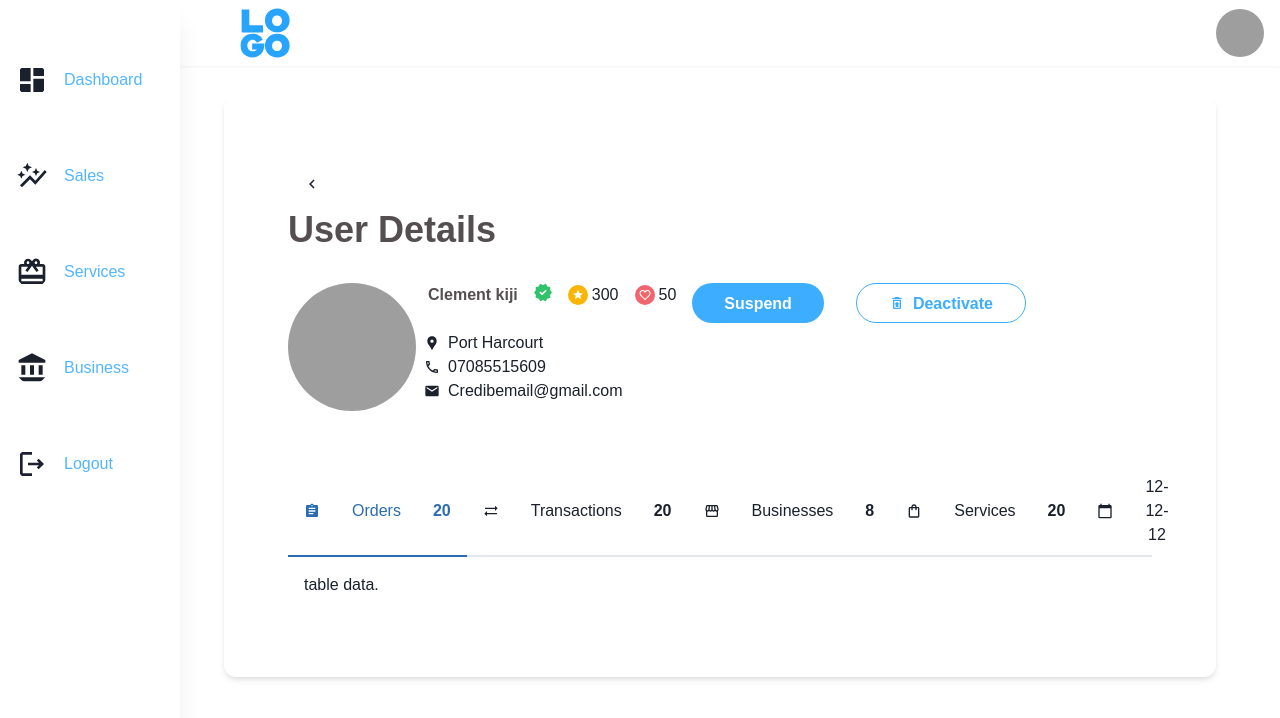
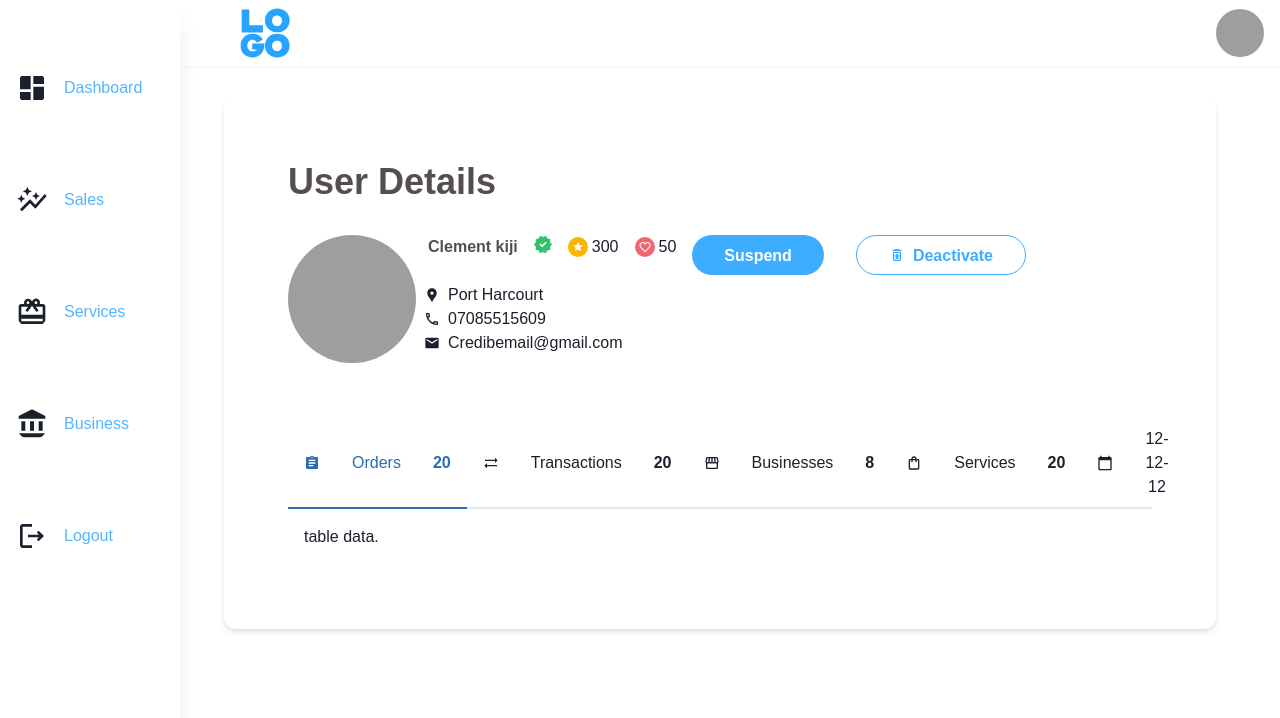
Before and after one commit to sammy-code98/dashboard-sample, a React (Vite) app: page /user-details in a window 1280 px wide. Shown: the top 718 px of the page. Built offline with nearby package versions, Linux system fonts and the light colour scheme; grey boxes are pictures that could not be loaded.

Commit message:
add navLinks

```diff
--- a/src/components/dashboardNav/SideBar.tsx
+++ b/src/components/dashboardNav/SideBar.tsx
@@ -3,24 +3,41 @@ import {
     Box,
     IconButton,
     Text,
+    Link
 } from '@chakra-ui/react'
 import PropTypes, { InferProps } from 'prop-types';
 import { SideBarLinks } from '../../components/dashboardNav/sideBarLinks'
-
+import { NavLink as RouterLink } from 'react-router-dom';
 
 
 const SidebarProps = {
     linkIcon: PropTypes.any,
-    title: PropTypes.string.isRequired
+    title: PropTypes.string.isRequired,
+    linkName: PropTypes.string.isRequired
 }
 
 
-const SideBarContent = ({ linkIcon, title }: InferProps<typeof SidebarProps>): JSX.Element => {
+const SideBarContent = ({ linkIcon, title, linkName }: InferProps<typeof SidebarProps>): JSX.Element => {
     return (
         <>
+            <Link
+                as={RouterLink}
+                to={linkName}
+                _hover={{
+                    textDecoration: 'none'
+                }}
+                _activeLink={{
+                    bg: 'primary.400',
+                    color: 'white',
+                    textColor: 'white',
+                }}
+
+            >
+
             <Box
                 mt='4rem'
                 px='1rem'
+                    py='0.5rem'
                 display='flex'
                 textColor='primary.100'
                 justifyItems='center'
@@ -43,7 +60,10 @@ const SideBarContent = ({ linkIcon, title }: InferProps<typeof SidebarProps>): J
 
                     />
                 <Text fontWeight={500} >{title}</Text>
+
             </Box>
+            </Link>
+
         </>
     )
 
@@ -65,7 +85,9 @@ export default function SideBar(): JSX.Element {
                 <SideBarContent
                     key={sideLinks.title}
                     title={sideLinks.title}
-                    linkIcon={sideLinks.linkIcon} />
+                    linkIcon={sideLinks.linkIcon}
+                    linkName={sideLinks.linkName}
+                />
 
             ))}
 
--- a/src/components/dashboardNav/sideBarLinks.ts
+++ b/src/components/dashboardNav/sideBarLinks.ts
@@ -7,10 +7,10 @@ import {
 } from "react-icons/md";
 
 export const SideBarLinks = [
-  { title: "Dashboard", linkIcon: MdDashboard },
-  { title: "Sales", linkIcon: MdOutlineAutoGraph },
-  { title: "Services", linkIcon: MdCardGiftcard },
-  { title: "Business", linkIcon: MdAccountBalance },
+  { title: "Dashboard", linkIcon: MdDashboard, linkName: "/dashboard" },
+  { title: "Sales", linkIcon: MdOutlineAutoGraph, linkName: "#" },
+  { title: "Services", linkIcon: MdCardGiftcard, linkName: "#" },
+  { title: "Business", linkIcon: MdAccountBalance, linkName: "#" },
 
-  { title: "Logout", linkIcon: MdOutlineLogout },
+  { title: "Logout", linkIcon: MdOutlineLogout, linkName: "#" },
 ];
--- a/src/pages/Dashboard/dashboard.tsx
+++ b/src/pages/Dashboard/dashboard.tsx
@@ -29,6 +29,7 @@ export default function Dashboard() {
                         {summaryCard.map(sumCard => {
                             return (
                                 <SummaryCards
+                                    key={sumCard.title}
                                     title={sumCard.title}
                                     cardIcon={sumCard.cardIcon}
                                     totalValue={sumCard.totalValue}
--- a/src/pages/Dashboard/totalUsers.tsx
+++ b/src/pages/Dashboard/totalUsers.tsx
@@ -1,7 +1,7 @@
 import React from 'react'
 import { DashboardLayout } from '../../layout'
 import { Box, Button, Heading, IconButton, Image, Input, InputGroup, InputLeftElement, Menu, MenuButton, MenuItem, MenuList } from '@chakra-ui/react'
-import { MdKeyboardArrowLeft, MdSearch, MdKeyboardArrowDown, MdLocationPin } from "react-icons/md";
+import { MdSearch, MdKeyboardArrowDown, MdLocationPin } from "react-icons/md";
 import Group from "../../assets/group.svg"
 
 const AllMenu = () => {
@@ -47,7 +47,6 @@ export default function TotalUsers() {
         <DashboardLayout>
             <Box>
                 <Box p='4rem' bgColor='white' borderRadius='xl' shadow={{ base: 'none', md: 'md' }}>
-                    <IconButton aria-label='back home' variant='ghost' size='lg' icon={<MdKeyboardArrowLeft />} />
                     <Box display='flex' gap={6}>
                         <Box display='flex' gap={2}>
                             <Image src={Group} alt='Logo' />
--- a/src/pages/Dashboard/userDetails.tsx
+++ b/src/pages/Dashboard/userDetails.tsx
@@ -1,7 +1,7 @@
 import React from 'react'
 import { Box, IconButton, Image, Heading, Avatar, Text, Icon, Button } from '@chakra-ui/react'
 import { DashboardLayout } from '../../layout'
-import { MdKeyboardArrowLeft, MdLocationPin, MdOutlinePhone, MdEmail, MdOutlineRestoreFromTrash } from "react-icons/md";
+import { MdLocationPin, MdOutlinePhone, MdEmail, MdOutlineRestoreFromTrash } from "react-icons/md";
 import Verified from "../../assets/verified.svg"
 import Star from "../../assets/star.svg"
 import Heart from "../../assets/heart.svg"
@@ -13,7 +13,6 @@ export default function UserDetails() {
         <DashboardLayout>
             <Box>
                 <Box p='4rem' bgColor='white' borderRadius='xl' shadow={{ base: 'none', md: 'md' }}>
-                    <IconButton aria-label='back home' variant='ghost' size='lg' icon={<MdKeyboardArrowLeft />} />
                     <Box display='flex' gap={6}>
                         <Heading textColor='primary.700'>User Details</Heading>
                     </Box>
```
